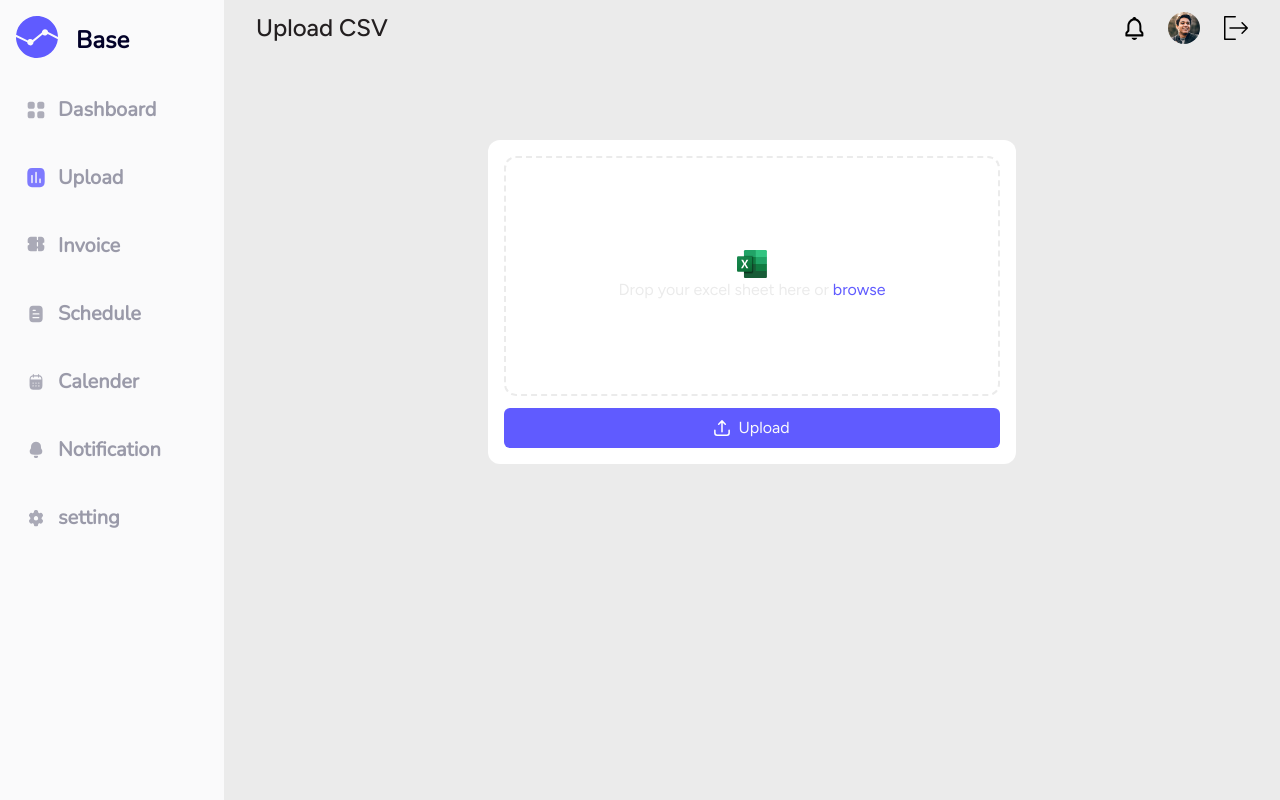
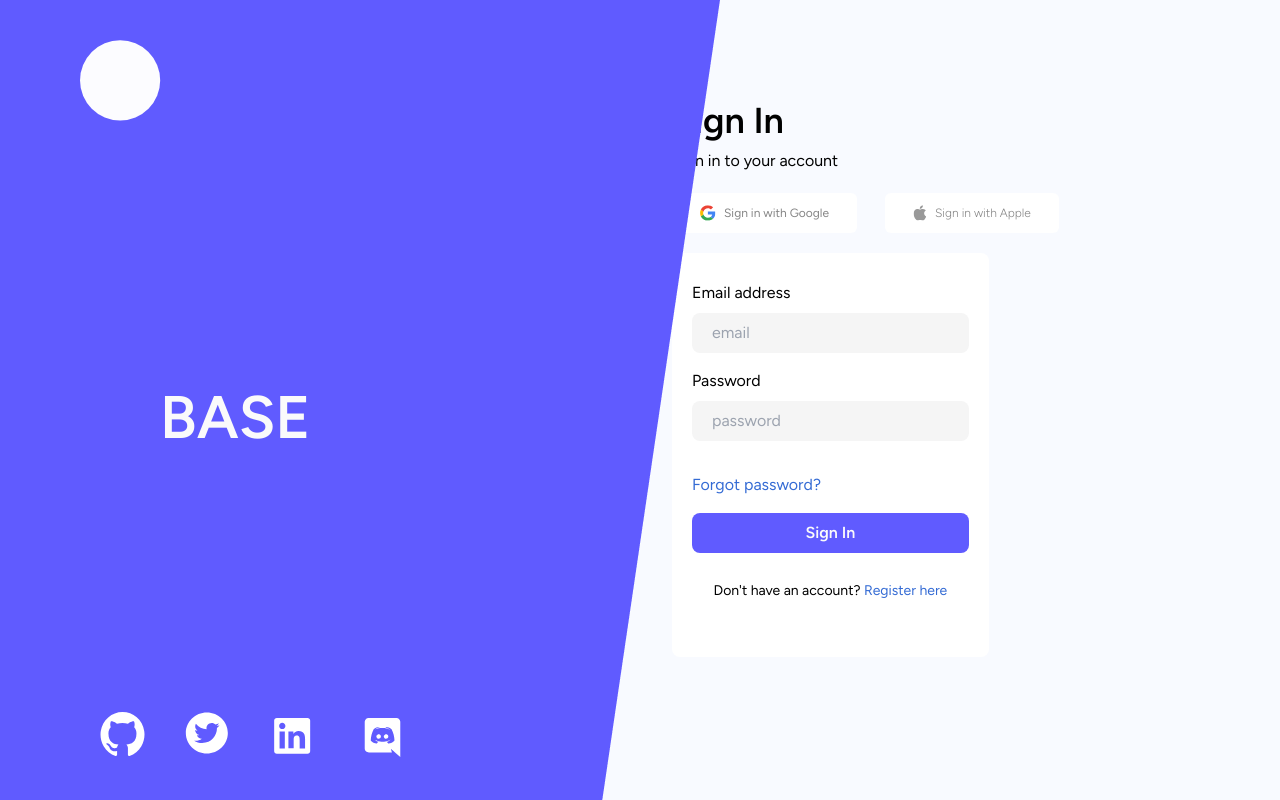
Before and after one commit to abhishekrawe/open-in-app, a React (Vite) app: page / in a window 1280 px wide. Built offline with nearby package versions, Linux system fonts and the light colour scheme.

Commit message:
Fixed the Routing issue while login logout

```diff
--- a/src/App.jsx
+++ b/src/App.jsx
@@ -1,17 +1,16 @@
 import { BrowserRouter, Navigate, Route, Routes } from 'react-router-dom';
 import AppLayout from './components/AppLayout';
 import PageNotFound from './pages/PageNotFound';
-import UploadHome from './components/UploadHome';
 import Singin from './pages/SignIn';
+import UploadCsv from './components/UploadCsv';
 
 export default function App() {
   return (
     <BrowserRouter>
       <Routes>
-        <Route path='/signin' element={<Singin />} />
+        <Route path='/' element={<Singin />} />
         <Route element={<AppLayout />}>
-          <Route index element={<Navigate replace to='/uploadhome' />} />
-          <Route path='/uploadhome' element={<UploadHome />} />
+          <Route path='/uploadcsv' element={<UploadCsv />} />
         </Route>
         <Route path='*' element={<PageNotFound />} />
       </Routes>
--- a/src/components/AppLayout.jsx
+++ b/src/components/AppLayout.jsx
@@ -2,7 +2,7 @@ import { Outlet } from 'react-router-dom';
 import Sidebar from './Sidebar';
 import Header from './Header';
 import { useState } from 'react';
-import UploadHome from './UploadHome';
+import UploadCsv from './UploadCsv';
 
 export default function AppLayout() {
     const [mobileMenuOpen, setMobileMenuOpen] = useState(false);
@@ -17,7 +17,7 @@ export default function AppLayout() {
 
             <main className='flex-1 p-4 tablet:p-8'>
                 <div className='mx-auto'>
-                    <UploadHome/>
+                    <UploadCsv/>
                 </div>
             </main>
         </div>
--- a/src/components/DataUploads.jsx
+++ b/src/components/DataUploads.jsx
@@ -1,5 +1,4 @@
 import React, { useState } from "react";
-import { sampledata } from '../data/sample-data';
 import TagSelector from "../Popover/TagSlector"
 import { ChevronDownIcon, LebelRemoveIcon } from '../assets/icons';
 
--- a/src/components/Header.jsx
+++ b/src/components/Header.jsx
@@ -18,7 +18,7 @@ export default function Header({ setMobileMenuOpen }) {
 
     const handleLogout = () => {
         localStorage.removeItem("email");
-        navigate('/signin');
+        navigate('/');
 
     }
     return (
--- a/src/components/UploadHome.jsx
+++ /dev/null
@@ -1,13 +0,0 @@
-import DataUploads from '../components/DataUploads'
-import UploadCsv from '../components/UploadCsv'
-
-function UploadHome() {
-
-  return (
-    <>
-      <UploadCsv />
-    </>
-  )
-}
-
-export default UploadHome;
--- a/src/pages/SignIn.jsx
+++ b/src/pages/SignIn.jsx
@@ -77,7 +77,7 @@ function Singin() {
     signInWithPopup(auth, provider).then((data) => {
       setValue(data.user.email)
       localStorage.setItem("email", data.user.email)
-      navigate("/uploadhome");
+      navigate("/uploadcsv");
     })
   }
 
```
